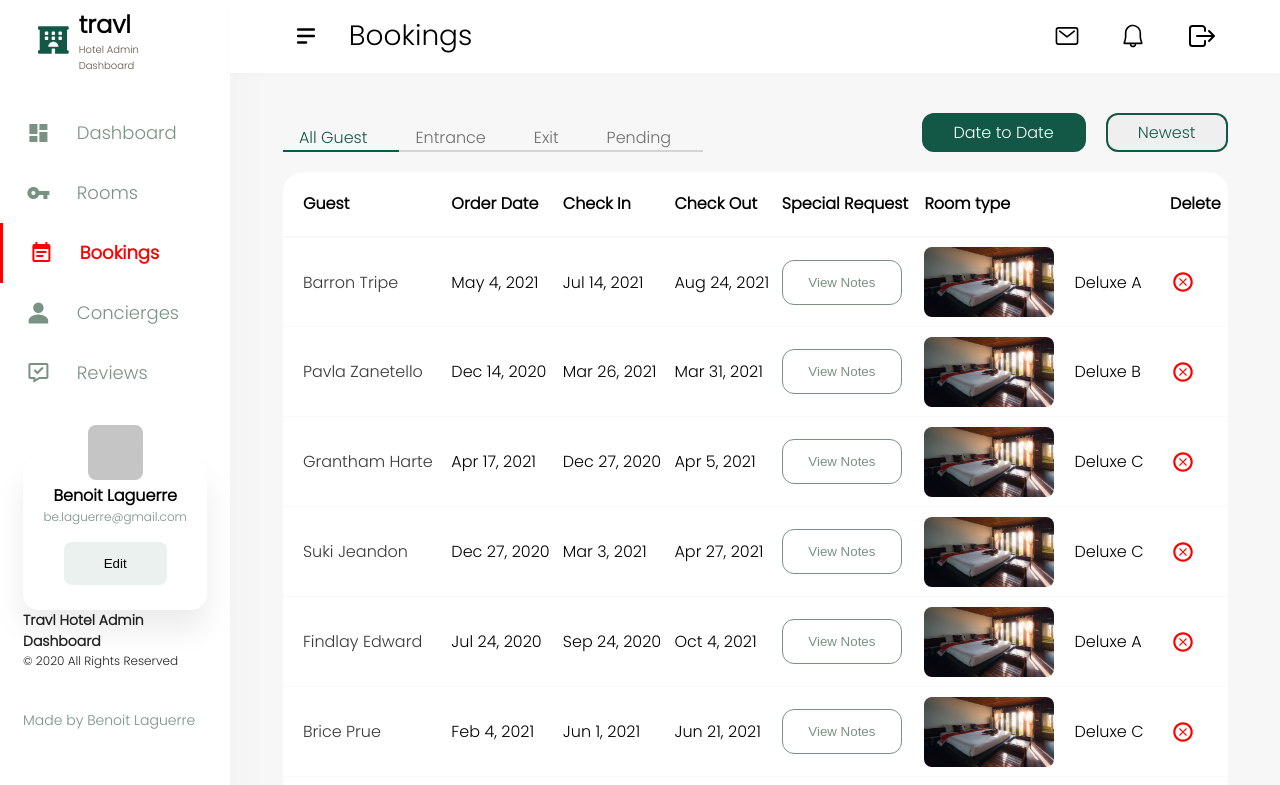
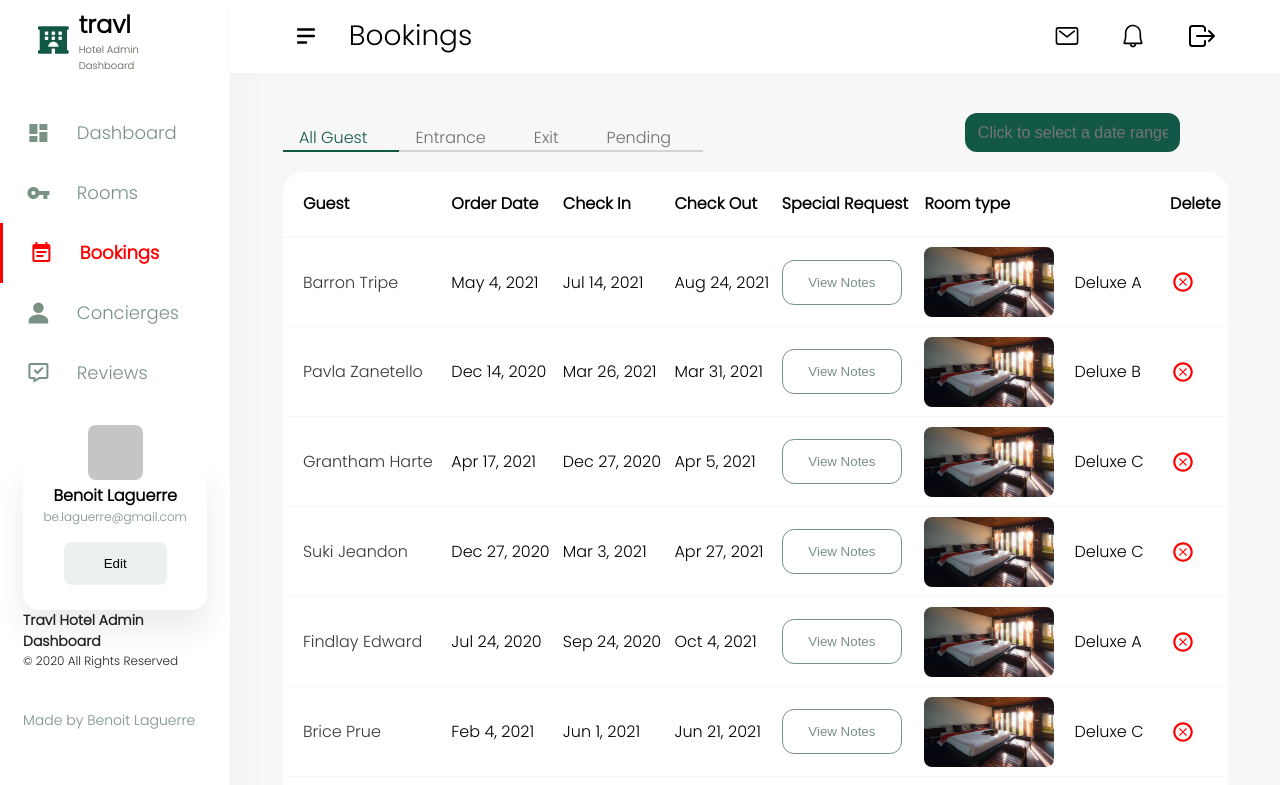
Before and after one commit to BenLaguerre/Dashboard-Hotel-Miranda, a React (Create React App) app: page /booking in a window 1280 px wide. Shown: the top 785 px of the page. Built offline with nearby package versions, Linux system fonts and the light colour scheme; sample sign-in values are in the browser's storage.

Commit message:
Update Guest section

```diff
--- a/package.json
+++ b/package.json
@@ -12,10 +12,13 @@
     "@testing-library/jest-dom": "^5.14.1",
     "@testing-library/react": "^11.2.7",
     "@testing-library/user-event": "^12.8.3",
+    "@wojtekmaj/react-daterange-picker": "^3.3.1",
     "d3": "^7.0.0",
     "immutability-helper": "^3.1.1",
     "react": "^17.0.2",
     "react-calendar": "^3.4.0",
+    "react-date-range": "^1.4.0",
+    "react-datepicker": "^4.2.1",
     "react-dnd": "^14.0.2",
     "react-dnd-html5-backend": "^14.0.0",
     "react-dom": "^17.0.2",
--- a/src/components/GuestList.js
+++ b/src/components/GuestList.js
@@ -4,6 +4,10 @@ import styled from "styled-components";
 import { useSelector, useDispatch } from 'react-redux';
 import { fetchGuests} from '../features/guestSlice';
 import Pagination from "react-js-pagination";
+import DateRangePicker from '@wojtekmaj/react-daterange-picker';
+
+import DatePicker from "react-datepicker";
+import "react-datepicker/dist/react-datepicker.css";
 
 const PreTable = styled.div`
   display: flex;
@@ -27,26 +31,27 @@ const PreTable = styled.div`
       border-bottom: solid 2px #135846;
     }
   }
-  div {
-    display: flex;
-    gap: 20px;
-    button:nth-of-type(1) {
-      text-decoration: none;
-      padding: 5px 30px;
-      font-family: 'Poppins';
-      font-size: 16px;
+}
+`
+const CalendarTool = styled.div`
+  flex: 0.5;
+  .react-datepicker-wrapper {
+    padding: 5px 0;
+    background: #135846;
     box-sizing: content-box;
     border-radius: 12px;
+    border: 2px solid #135846;
+    text-align: center;
+  }
+  input {
+    color: white;
     background: #135846;
-      color: white;
-      border: 2px solid #135846;
-      &:hover {
-        background: #F8F8F8;
-        color: #135846;
-        border: 2px solid #135846;
+    font-size: 16px;
+    border:none;
+    width: 90%;
   }
-    }
-    button:nth-of-type(2) {
+`
+const Newest = styled.button`
   text-decoration: none;
   padding: 5px 30px;
   font-family: 'Poppins';
@@ -60,9 +65,6 @@ const PreTable = styled.div`
     color: #135846;
     border: 2px solid #135846;
   }
-    }
-  }
-}
 `
 const TableStyle = styled.table`
   border-radius: 20px;
@@ -70,7 +72,7 @@ const TableStyle = styled.table`
   background-color: white;
   width: 90%;
   margin: 0 auto;
-`;
+`
 const TheadStyle = styled.thead `
   text-align: left;
   height: 65px;
@@ -134,12 +136,9 @@ export default function GuestList({title}) {
   const [activePage, setPage] = useState(1);
   const totalItem = 25;
 
-  let dateChosen = new Date('01/01/2021');
-  dateChosen = dateChosen.getTime();
-
   useEffect(() => {
     title("Bookings")
-    dispatch(fetchGuests({page: activePage, filt : filter, date: dateChosen}));
+    dispatch(fetchGuests({page: activePage, filt : filter}));
   }, []);
 
   const guestData = useSelector(state => state.guestList.guestList);
@@ -160,17 +159,18 @@ export default function GuestList({title}) {
   const handleFilterChange = newFilter => {
     setFilter(newFilter);
     setPage(1);
-    dispatch(fetchGuests({page: 1, filt : newFilter, date: dateChosen}));
+    dispatch(fetchGuests({page: 1, filt : newFilter, date: startDate}));
   };
   const handlePageChange = newPage => {
     setPage(newPage);
-    dispatch(fetchGuests({page: newPage, filt : filter, date: dateChosen}));
+    dispatch(fetchGuests({page: newPage, filt : filter, date: startDate.getTime()}));
   };
 
+  const [dateRange, setDateRange] = useState([null, null]);
+  const [startDate, endDate] = dateRange;
   return (
     <>
     <PreTable>
-
         <ul>
           <li
             onClick={() => handleFilterChange(0)}
@@ -185,11 +185,24 @@ export default function GuestList({title}) {
             onClick={() => handleFilterChange(3)}
             className = {filter === 3 ? 'active' : null}>Pending</li>
         </ul>
-        <div>
-          <button>Date to Date</button>
-          <button>Newest</button>
-        </div>
+
+        <CalendarTool>
+          <DatePicker
+            selectsRange={true}
+            startDate={startDate}
+            endDate={endDate}
+            onChange={(update) => {
+              setDateRange(update);
+            }}
+            onCalendarClose={() => {
+              dispatch(fetchGuests({page: 1, filt : filter, date: startDate.getTime()}))
+            }}
+            dateFormat="d MMMM yyyy"
+            placeholderText="Click to select a date range"
+          />
+        </CalendarTool>
     </PreTable>
+
     <div>
       <TableStyle>
         <TheadStyle>
--- a/src/index.css
+++ b/src/index.css
@@ -18,10 +18,6 @@ body {
 code {
   font-family: source-code-pro, Menlo, Monaco, Consolas, 'Courier New',
     monospace;
-}
-span {
-  padding-left: 15%;
-  margin-right: 1em;
 }
 ul {
   list-style: none;
```
Also changed, not shown: 1 other file (tests, documents, lock files or other folders). Lines whose indentation alone changed are shown as unchanged.
